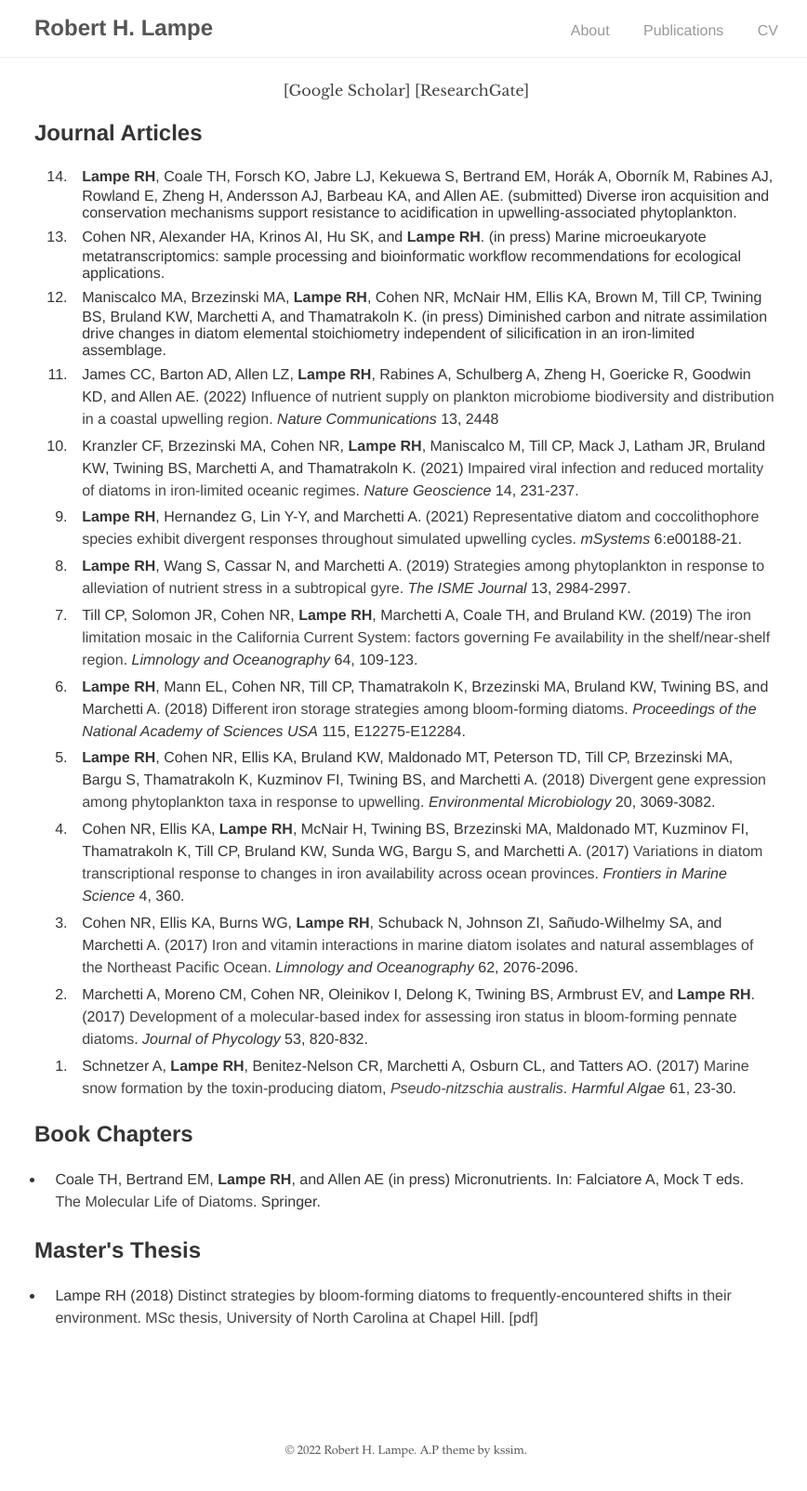
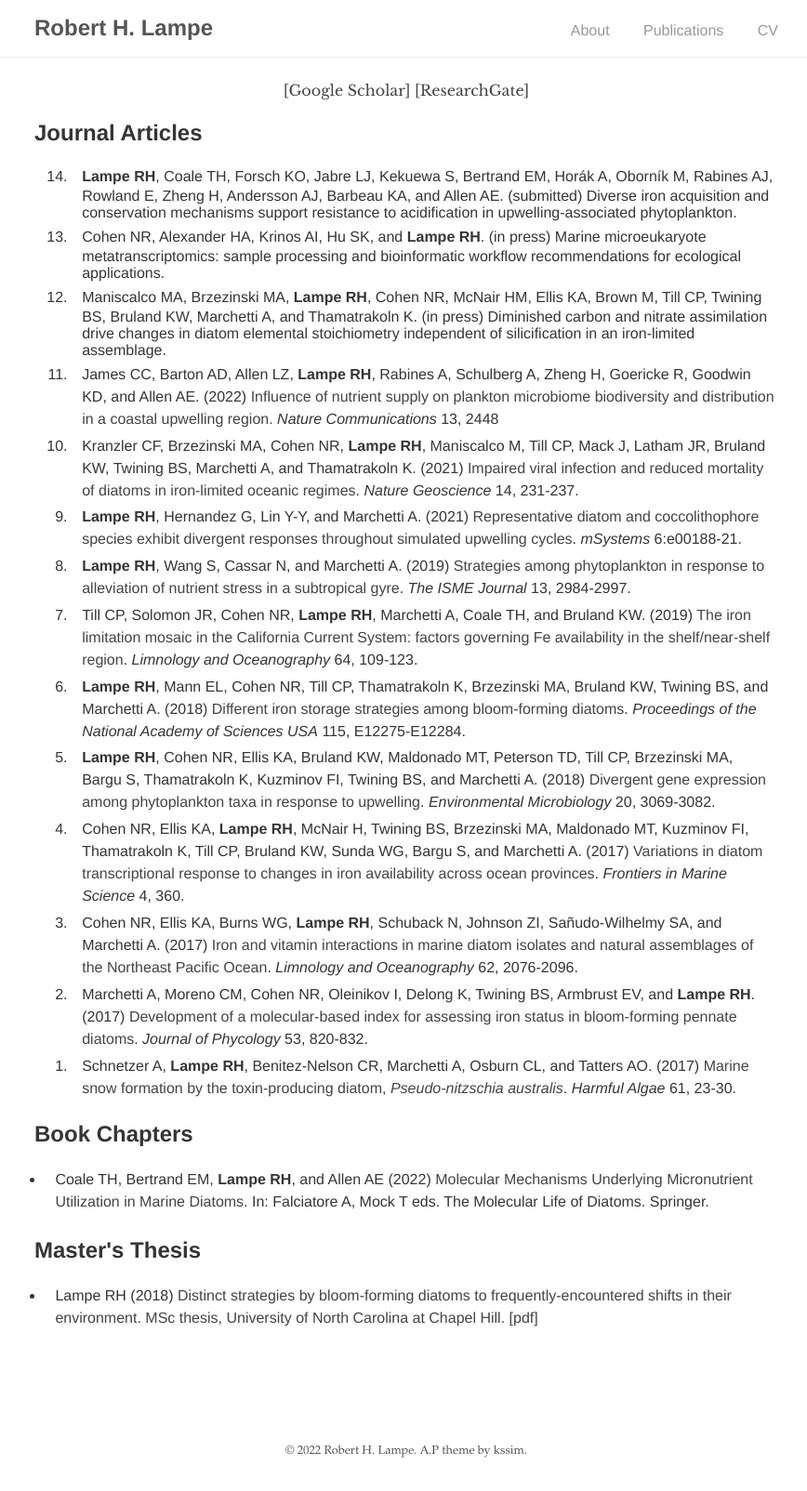
Before and after one commit to rhlampe/rhlampe.github.io, a Jekyll site: the page built from publications/index.html, in a window 1280 px wide. Shown: the whole page at 93% size, without its empty margins (203-1071 px from the left). Built offline with Jekyll 4.4.1, drawn with Linux system fonts in a browser that asks for light colours.

Commit message:
update publications

```diff
--- a/publications/index.html
+++ b/publications/index.html
@@ -29,7 +29,7 @@ title: Publications
 
 <h2>Book Chapters</h2>
 <ul>
-  <li>Coale TH, Bertrand EM, <b>Lampe RH</b>, and Allen AE (in press) Micronutrients. In: Falciatore A, Mock T eds. <a href="https://link.springer.com/book/9783030924980">The Molecular Life of Diatoms</a>. Springer.</li>
+  <li>Coale TH, Bertrand EM, <b>Lampe RH</b>, and Allen AE (2022) <a href="https://doi.org/10.1007/978-3-030-92499-7_20">Molecular Mechanisms Underlying Micronutrient Utilization in Marine Diatoms</a>. In: Falciatore A, Mock T eds. The Molecular Life of Diatoms. Springer.</li>
 </ul>
 
 <h2>Master's Thesis</h2>
```
